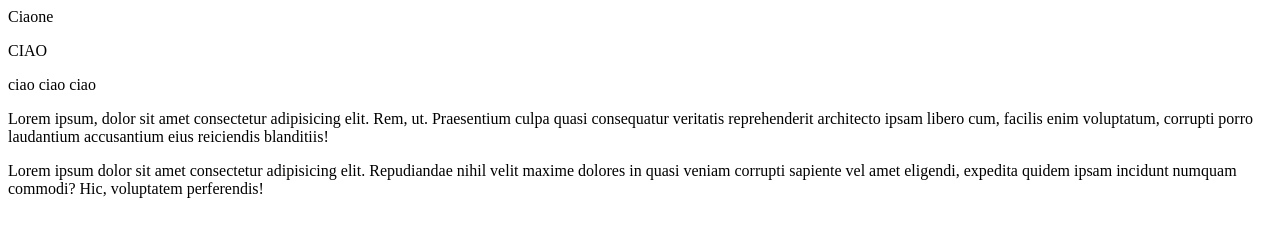
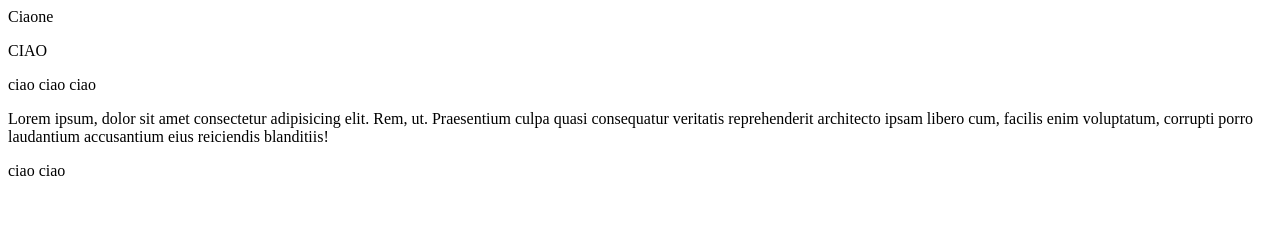
Before and after one commit to AlessiaLuongo/U2-W3-D4-Git-exercise, a plain HTML site: page index.html in a window 1280 px wide. Drawn offline with Linux system fonts and the light colour scheme.

Commit message:
un altro commit

```diff
--- a/index.html
+++ b/index.html
@@ -8,10 +8,10 @@
   <body>
     <header>Ciaone</header>
     <main>
-       <div>
-      <p>CIAO</p>
-      <p>ciao ciao ciao</p>
-    </div>
+      <div>
+        <p>CIAO</p>
+        <p>ciao ciao ciao</p>
+      </div>
       <div>
         <p>
           Lorem ipsum, dolor sit amet consectetur adipisicing elit. Rem, ut.
@@ -21,15 +21,9 @@
         </p>
       </div>
       <div>
-        <p>
-          Lorem ipsum dolor sit amet consectetur adipisicing elit. Repudiandae
-          nihil velit maxime dolores in quasi veniam corrupti sapiente vel amet
-          eligendi, expedita quidem ipsam incidunt numquam commodi? Hic,
-          voluptatem perferendis!
-        </p>
+        <p>ciao ciao</p>
       </div>
     </main>
     <footer></footer>
-
   </body>
 </html>
```
